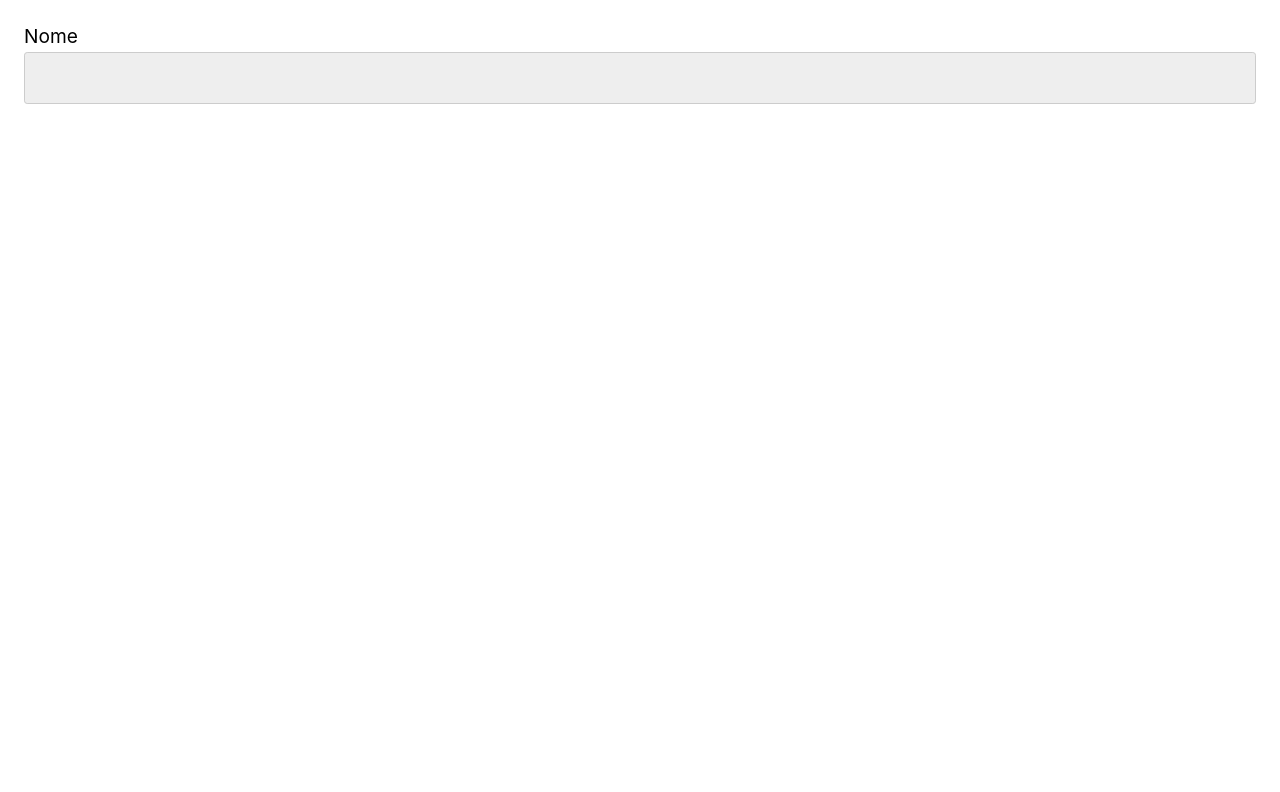
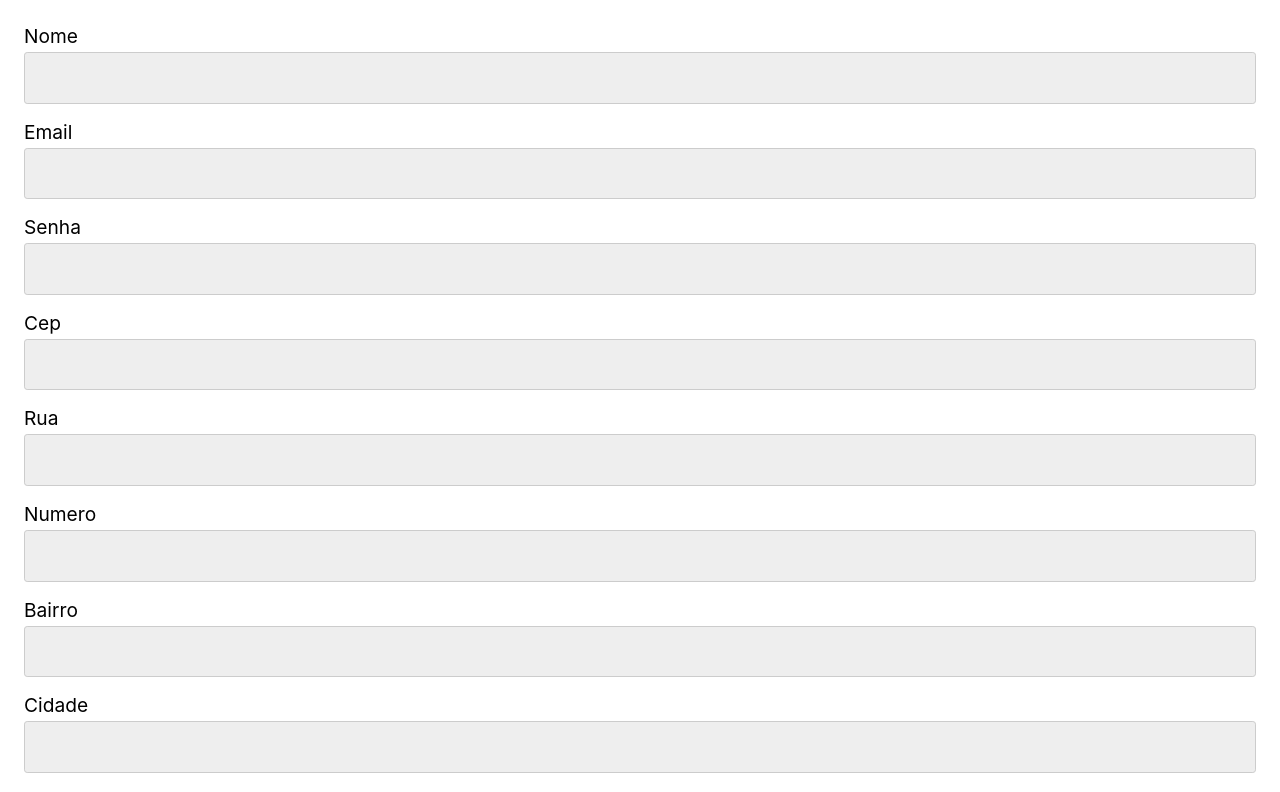
Before and after one commit to GabeGreison/reactApp, a React (Create React App) app in the folder meuapp/: page / in a window 1280 px wide. Shown: the top 792 px of the page. Built offline with nearby package versions, Linux system fonts and the light colour scheme.

Commit message:
Form exercise

```diff
--- a/meuapp/src/App.js
+++ b/meuapp/src/App.js
@@ -1,15 +1,95 @@
 import React from "react";
 
+const formFields = [
+  {
+    id: "nome",
+    label: "Nome",
+    type: "text",
+  },
+  {
+    id: "email",
+    label: "Email",
+    type: "email",
+  },
+  {
+    id: "senha",
+    label: "Senha",
+    type: "password",
+  },
+  {
+    id: "cep",
+    label: "Cep",
+    type: "text",
+  },
+  {
+    id: "rua",
+    label: "Rua",
+    type: "text",
+  },
+  {
+    id: "numero",
+    label: "Numero",
+    type: "text",
+  },
+  {
+    id: "bairro",
+    label: "Bairro",
+    type: "text",
+  },
+  {
+    id: "cidade",
+    label: "Cidade",
+    type: "text",
+  },
+  {
+    id: "estado",
+    label: "Estado",
+    type: "text",
+  },
+];
+
 const App = () => {
-  const [nome, setNome] = React.useState("");
-  function handleChange(event) {
-    setNome(event.target.value);
+  const [form, setForm] = React.useState({
+    nome: "",
+    email: "",
+    senha: "",
+    cep: "",
+    rua: "",
+    numero: "",
+    bairro: "",
+    cidade: "",
+    estado: "",
+  });
+  const [response, setResponse] = React.useState(null);
+
+  function handleSubmit(event) {
+    event.preventDefault();
+    fetch("https://ranekapi.origamid.dev/json/api/usuario", {
+      method: "POST",
+      headers: {
+        "Content-Type": "application/json",
+      },
+      body: JSON.stringify(form),
+    }).then((response) => {
+      setResponse(response);
+    });
+  }
+
+  function handleChange({ target }) {
+    const { id, value } = target;
+    setForm({ ...form, [id]: value });
   }
 
   return (
-    <form>
-      <label htmlFor="nome">Nome</label>
-      <input type="text" value={nome} onChange={handleChange} id="nome" />
+    <form onSubmit={handleSubmit}>
+      {formFields.map(({ id, label, type }) => (
+        <div key={id}>
+          <label htmlFor={id}>{label}</label>
+          <input type={type} id={id} value={form[id]} onChange={handleChange} />
+        </div>
+      ))}
+      {response && response.ok && <p>Usuário criado</p>}
+      <button>Enviar</button>
     </form>
   );
 };
```
